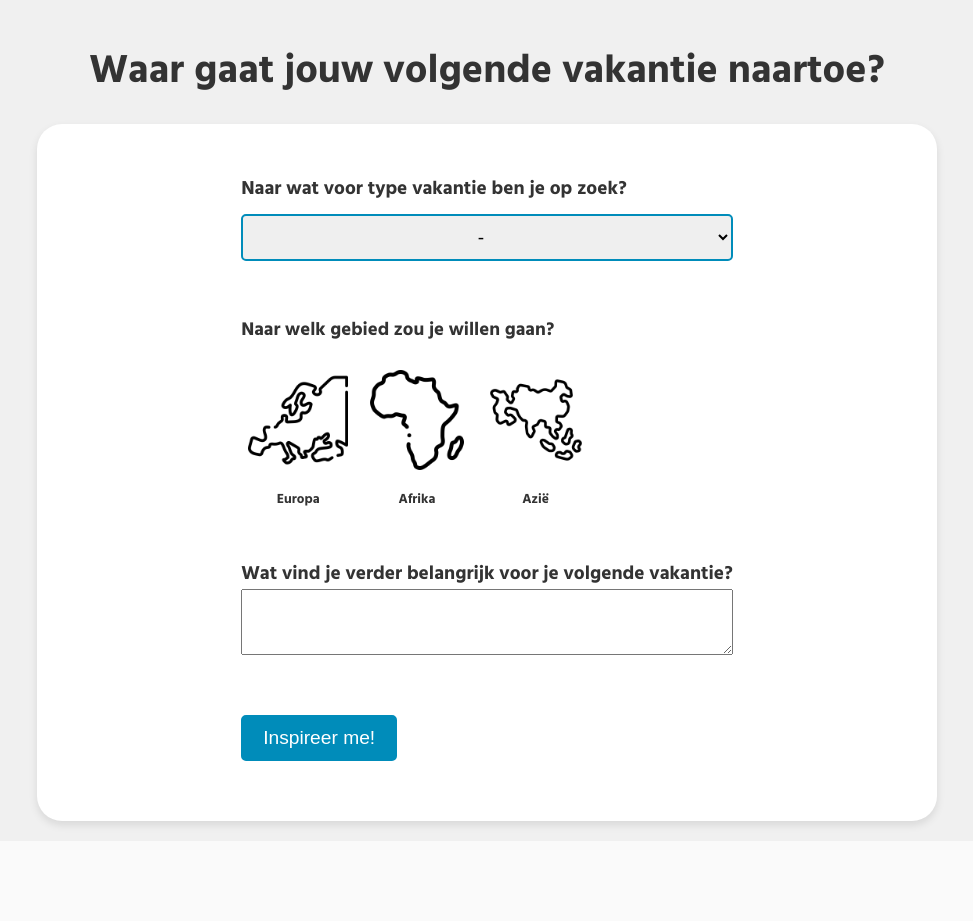
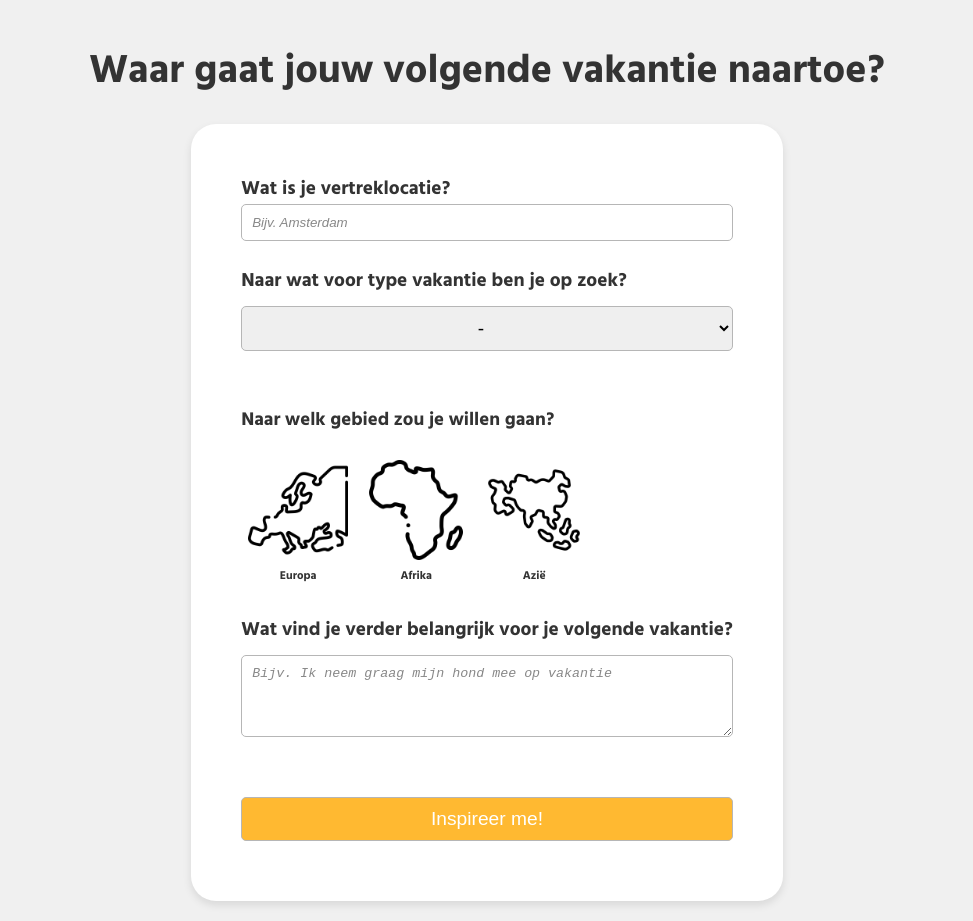
Before and after one commit to CJJKwintje/ChatVenture, a PHP site: page / in a window 1280 px wide. Shown: the whole page, without its empty margins (153-1126 px from the left). Before the commit the page ends 841 px from the top, so only its background shows below. Run offline with PHP 8.4, Linux system fonts and the light colour scheme.

Commit message:
update index and style

```diff
--- a/Public/index.html
+++ b/Public/index.html
@@ -25,9 +25,13 @@ async function submitPrompt() {
   // The endpoint for your Netlify serverless function
   const apiEndpoint = '/.netlify/functions/chat';
 
-  // Collect user responses from the dropdowns and text area
+  // Vertreklocatie
+  const vertreklocatie = document.getElementById('vertreklocatie').value;
+
+  // Type vakantie
   const typeVakantie = document.getElementById('type-vakantie-select').value;
 
+   // Voorkeursgebied
   const selectedRadio = document.querySelector('input[name="gebied-select"]:checked');
 
   // Check of er een radio-button is geselecteerd
@@ -36,7 +40,7 @@ async function submitPrompt() {
     return; // Stop de functie als er niets is geselecteerd
   }
   const selectedImageValue = selectedRadio.value;
-  const extraVoorkeuren = document.getElementById('extra-voorkeuren').value;
+  const extraVoorkeuren = document.getElementById('textarea-voorkeuren').value;
 
   // Set up the data to send, including the messages array
   const postData = {
@@ -47,7 +51,7 @@ messages: [
       },
       {
         role: "user",
-        content: `Type vakantie: ${typeVakantie}, Gebied: ${selectedImageValue}, Belangrijk: ${extraVoorkeuren}`
+        content: `Vertreklocatie: ${vertreklocatie}, Type vakantie: ${typeVakantie}, Gebied: ${selectedImageValue}, Belangrijk: ${extraVoorkeuren}`
 
       }
     ]
@@ -103,6 +107,10 @@ messages: [
 <h1>Waar gaat jouw volgende vakantie naartoe?</h1>
 <div class="container">
 <div id="input-fields">
+<div class="locatie">
+<label for="vertreklocatie">Wat is je vertreklocatie?</label>
+  <input type="text" id="vertreklocatie" name="locatie" placeholder="Bijv. Amsterdam">
+  </div>
 <!-- Dropdown voor het type vakantie -->
 <div class="Vakantie-dropdown">
 <label for="type-vakantie-select">Naar wat voor type vakantie ben je op zoek?</label>
@@ -119,7 +127,7 @@ messages: [
 <!-- Kies een gebied door het klikken van een plaatje -->
 
 <div class="image-selection">
-  <h3>Naar welk gebied zou je willen gaan?<h3>
+  <h3>Naar welk gebied zou je willen gaan?</h3>
   <label for="gebied1">
     <input type="radio" name="gebied-select" id="gebied1" value="Europa">
     <img src="images/europe.png" alt="Europa">
@@ -142,8 +150,8 @@ messages: [
 
 <!-- Tekstveld voor extra voorkeuren -->
 <div class="extra-voorkeuren">
-<label for="extra-voorkeuren">Wat vind je verder belangrijk voor je volgende vakantie?</label>
-<textarea id="extra-voorkeuren" rows="4" cols="50"></textarea>
+<label for="textarea-voorkeuren">Wat vind je verder belangrijk voor je volgende vakantie?</label>
+<textarea id="textarea-voorkeuren" name="extra-voorkeuren" rows="4" cols="50" placeholder="Bijv. Ik neem graag mijn hond mee op vakantie"></textarea>
 </div>
 <!-- Knop om de gegevens te verzenden -->
 <button onclick="submitPrompt()">Inspireer me!</button>
@@ -155,7 +163,7 @@ messages: [
 <!-- Verborgen gebied voor de response, die later zichtbaar gemaakt zal worden -->
 <h2 id="response-title" class="hidden">Jouw reisadvies op maat:</h2>
 <div id="response-output" class="hidden" style="white-space: pre-wrap;"></div>
-<button id="new-search-button" class="hidden" onclick="startNewSearch()">Nieuwe zoekopdracht</button>
+<button id="new-search-button" class="hidden" onclick="startNewSearch()">Terug</button>
 </div>
 
 </body>
--- a/Public/styles.css
+++ b/Public/styles.css
@@ -35,20 +35,21 @@ label, select, button {
 select, button {
   margin: 10px 0;
   padding: 10px 20px;
-  border: 2px solid #008cba; /* Stylish border for inputs */
   border-radius: 5px;
+  border: 1px solid #b6b6b6;
 }
 
 button {
-  background-color: #008cba; /* Refreshing blue for buttons */
+  background-color: #ffb931; /* Refreshing blue for buttons */
   color: white;
   cursor: pointer;
   transition: background-color 0.3s; /* Smooth transition for hover effect */
 }
 
 button:hover {
-  background-color: #006494; /* Darker blue on hover for interactivity */
+  background-color: #b79700; /* Darker blue on hover for interactivity */
 }
+
 
 .container {
    display: flex;
@@ -60,9 +61,27 @@ button:hover {
    border-radius: 25px;
    box-shadow: 0 4px 8px rgba(0, 0, 0, 0.1);
    max-width: 800px; /* Stel een maximale breedte in als je wilt */
-   width: 100%; /* Dit zorgt ervoor dat de container breedte aanpast aan de maximale breedte */
    margin-left: auto;
    margin-right: auto;
+}
+#input-fields {
+  display: grid;
+}
+
+.locatie {
+  display: inline-grid;
+  padding-bottom: 25px;
+}
+
+.locatie input {
+  padding: 10px;
+  border-radius: 5px;
+  border: 1px solid #b6b6b6;
+}
+
+.locatie input::placeholder {
+  color: #888;
+  font-style: italic;
 }
 
 .Vakantie-dropdown {
@@ -71,9 +90,11 @@ button:hover {
 }
 
 .image-selection label {
-  display: inline-block;
+  display: inline-grid;
+  justify-content: center;
   margin: 5px;
   cursor: pointer;
+
 }
 
 .image-selection label img {
@@ -105,8 +126,17 @@ button:hover {
   padding-bottom: 50px;
 }
 
-#extra-voorkeuren {
+.extra-voorkeuren textarea::placeholder {
+  color: #888;
+  font-style: italic;
+}
+
+#textarea-voorkeuren {
   max-width: 100%;
+  margin-top: 10px;
+  padding: 10px;
+  border-radius: 5px;
+  border: 1px solid #b6b6b6;
 }
 
 #response-output {
@@ -143,7 +173,9 @@ select, button {
 
   h1 {
     font-size: 2em;
-    margin: 0.2em 0;
+    margin: 10px;
+    line-height: 1.3;
+
   }
 
   label, select, button {
@@ -153,11 +185,19 @@ select, button {
   select, button {
     padding: 8px 15px;
   }
+
 .image-selection {
   padding: 25px;
   display: grid;
 
 }
+.image-selection figcaption {
+  text-align: center; /* Centreer de tekst */
+  margin-top: 5px; /* Voeg wat ruimte toe boven de titel */
+  color: #333; /* Kleur van de titel, kan worden aangepast */
+  font-size: 0.6em; /* Kleinere tekstgrootte voor de titel */
+}
+
   .container {
     padding: 20px;
   }
```
